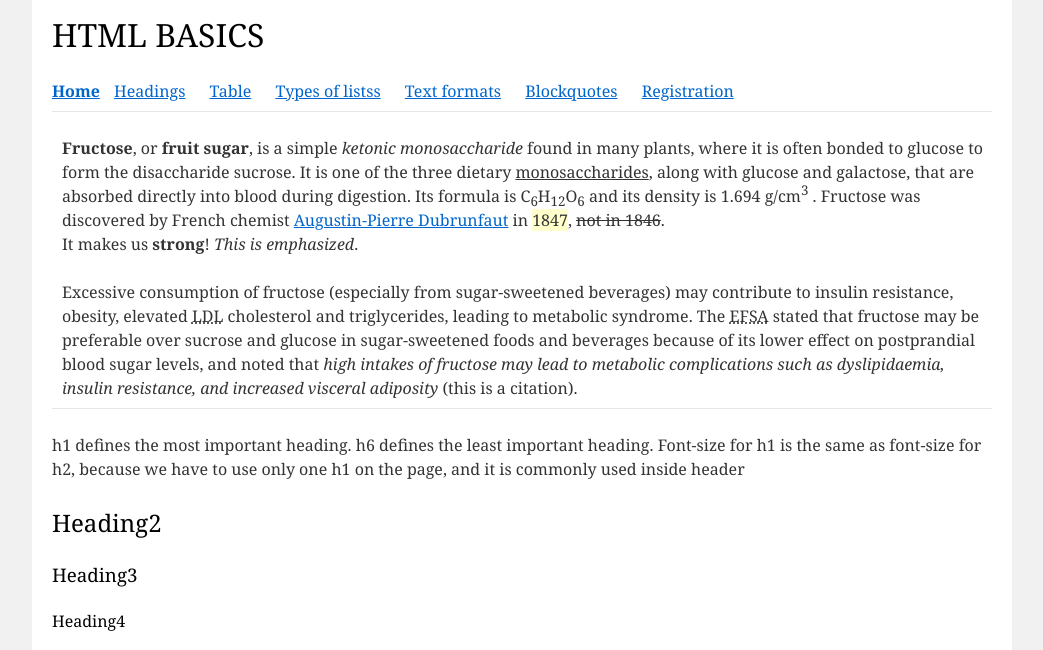
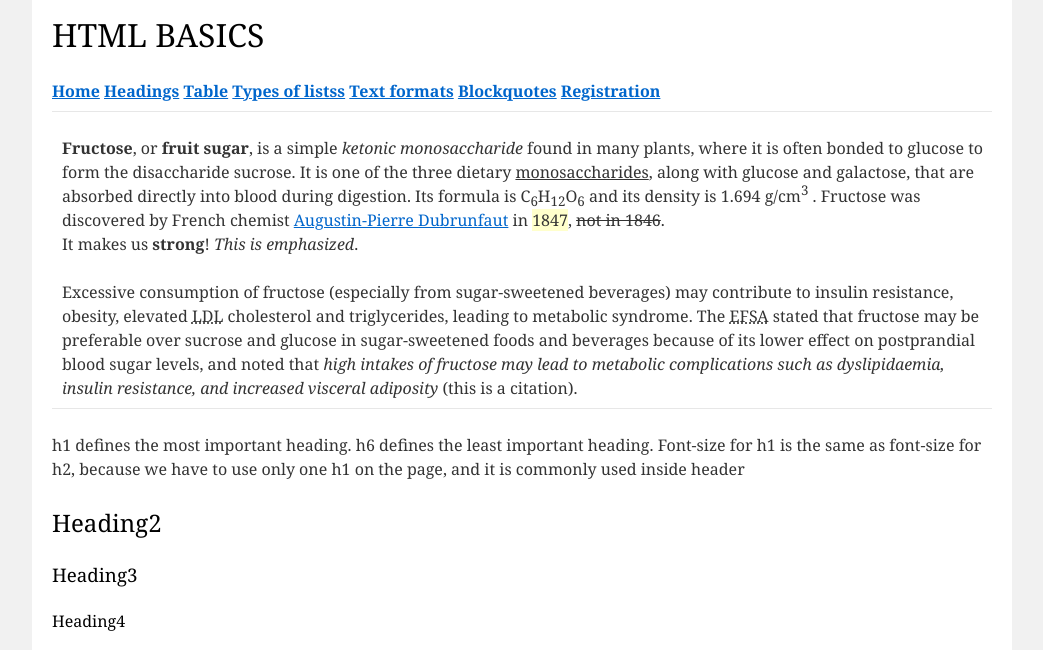
Before and after one commit to SavkaAnna/FL-13, a plain HTML site: page FL13_HW1/homework/index.html in a window 1280 px wide. Shown: the part 142-792 px from the top of the page, without its empty margins (118-1161 px from the left). Drawn offline with Linux system fonts and the light colour scheme.

Commit message:
Update index.html

```diff
--- a/FL13_HW1/homework/index.html
+++ b/FL13_HW1/homework/index.html
@@ -17,12 +17,12 @@
             <h1>HTML BASICS</h1>
             <nav>
               <b><a href="#Home">Home</a></b>
-              <a href="#Heading">Headings</a>
-              <a href="#Table">Table</a>
-              <a href="#Types-of-lissts">Types of listss</a>
-              <a href="#Text-formats">Text formats</a>
-              <a href="#Blockquotes">Blockquotes</a>
-              <a href="#Registration">Registration</a>
+              <b><a href="#Heading">Headings</a></b>
+              <b><a href="#Table">Table</a></b>
+              <b><a href="#Types-of-lissts">Types of listss</a></b>
+              <b><a href="#Text-formats">Text formats</a></b>
+              <b><a href="#Blockquotes">Blockquotes</a></b>
+              <b><a href="#Registration">Registration</a></b>
             </nav>
           </header>
           <hr>
```
